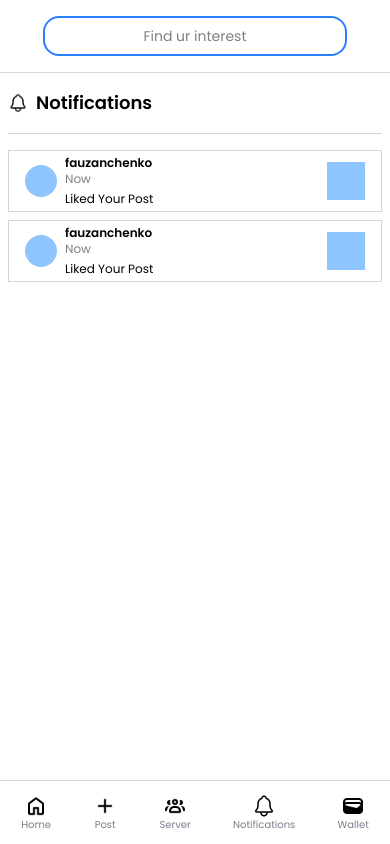
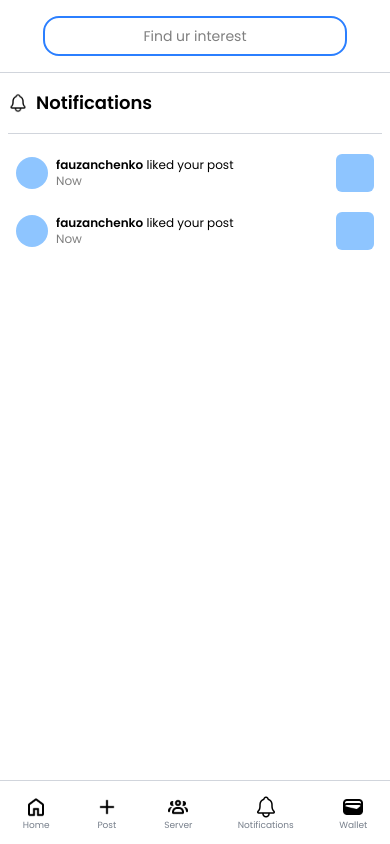
Before and after one commit to achmadfauzanhusain/frontend-startup-l19, a Next.js app: page /notifications in a window 390 px wide. Built offline with nearby package versions, Linux system fonts and the light colour scheme.

Commit message:
style(responsive)

```diff
--- a/components/sidebar.js
+++ b/components/sidebar.js
@@ -56,12 +56,12 @@ const Sidebar = () => {
       >
         {menuItems.map((item) => (
           <Link
-            href="/"
+            href={item.href}
             key={item.label}
             className="flex flex-col items-center justify-center text-xs text-gray-600"
           >
             <Image src={item.icon} alt={item.label} width={24} height={24} />
-            <p className="opacity-75 text-[10px]">{item.label}</p>
+            <p className="opacity-75 text-[9px]">{item.label}</p>
           </Link>
         ))}
       </div>
--- a/pages/notifications.js
+++ b/pages/notifications.js
@@ -14,33 +14,31 @@ const Notifications = () => {
                     </div>
                     <hr className="border-gray-300 mt-4" />
 
-                    <div className="mt-4 flex flex-col gap-2">
-                        <Link href="/fauzanchenko" className="flex gap-2 items-center border border-gray-300 py-1 px-4">
+                    <div className="mt-4 flex flex-col gap-3">
+                        <Link href="/fauzanchenko" className="flex gap-2 items-center py-1 px-2">
                             {/* <Image /> */}
                             <div className="bg-blue-300 rounded-4xl p-4"></div>
 
                             {/* user info */}
                             <div className="text-xs flex justify-between items-center w-full">
                                 <div>
-                                    <h2 className="font-semibold">fauzanchenko</h2>
+                                        <h2><span className="font-semibold">fauzanchenko</span> liked your post</h2>
                                     <p className="opacity-50">Now</p>
-                                    <p className="mt-1">Liked Your Post</p>
                                 </div>
-                                <div className="w-[38px] h-[38px] bg-blue-300"></div>
+                                <div className="w-[38px] h-[38px] rounded-md bg-blue-300"></div>
                             </div>
                         </Link>
-                        <Link href="/fauzanchenko" className="flex gap-2 items-center border border-gray-300 py-1 px-4">
+                        <Link href="/fauzanchenko" className="flex gap-2 items-center py-1 px-2">
                             {/* <Image /> */}
                             <div className="bg-blue-300 rounded-4xl p-4"></div>
 
                             {/* user info */}
                             <div className="text-xs flex justify-between items-center w-full">
                                 <div>
-                                    <h2 className="font-semibold">fauzanchenko</h2>
+                                        <h2><span className="font-semibold">fauzanchenko</span> liked your post</h2>
                                     <p className="opacity-50">Now</p>
-                                    <p className="mt-1">Liked Your Post</p>
                                 </div>
-                                <div className="w-[38px] h-[38px] bg-blue-300"></div>
+                                <div className="w-[38px] h-[38px] rounded-md bg-blue-300"></div>
                             </div>
                         </Link>
                     </div>
--- a/pages/your-wallet.js
+++ b/pages/your-wallet.js
@@ -35,12 +35,12 @@ const Wallet = () => {
 
                     {/* explain */}
                     <div className="mt-4">
-                        <h1 className="text-xl md:text-2xl font-semibold">Built With Zero Knowledge Proof Technology</h1>
-                        <p className="text-sm md:text-base mt-2 opacity-75 leading-relaxed">
+                        <h1 className="text-xl font-semibold">Built With Zero Knowledge Proof Technology</h1>
+                        <p className="text-sm mt-2 opacity-75 leading-relaxed">
                             The application of zero-knowledge proofs on social media is the use of a cryptographic method that allows users to prove the validity of a specific claim to the platform or other users without having to disclose the personal data or sensitive information on which that claim is based.
                             <span className="font-semibold"> Simply: ur not need to input ur pesonal data to use the social media, but u can still prove that ur a real person and not a bot or fake account.</span>
                         </p>
-                        <Link href="https://chain.link/education/zero-knowledge-proof-zkp" className="text-sm md:text-base mt-2 opacity-75 text-blue-500 hover:underline">
+                        <Link href="https://chain.link/education/zero-knowledge-proof-zkp" className="text-sm mt-2 opacity-75 text-blue-500 hover:underline">
                             More Explain
                         </Link>
                     </div>
@@ -48,7 +48,7 @@ const Wallet = () => {
 
                     {/* register */}
                     <div className="mt-4">
-                        <button className="bg-[#4272FC] cursor-pointer text-sm text-white py-2 md:py-3 px-3 rounded-md hover:bg-[#3a68e6]">
+                        <button className="bg-[#4272FC] cursor-pointer text-sm text-white py-2 px-2 rounded-md hover:bg-[#3a68e6]">
                             Register with Your Wallet
                         </button>
                         <p className="text-green-500 mt-1 font-semibold text-sm">registered successfully!</p>
@@ -57,7 +57,7 @@ const Wallet = () => {
 
                     {/* create proof */}
                     <div className="mt-4">
-                        <button className="bg-[#4272FC] cursor-pointer text-sm text-white py-2 md:py-3 px-3 rounded-md hover:bg-[#3a68e6]">
+                        <button className="bg-[#4272FC] cursor-pointer text-sm text-white py-2 px-2 rounded-md hover:bg-[#3a68e6]">
                             Generate Proof
                         </button>
 
@@ -73,7 +73,7 @@ const Wallet = () => {
 
                     {/* login */}
                     <div className="mt-4">
-                        <button className="bg-[#4272FC] cursor-pointer text-sm text-white py-2 md:py-3 px-3 rounded-md hover:bg-[#3a68e6]">
+                        <button className="bg-[#4272FC] cursor-pointer text-sm text-white py-2 px-2 rounded-md hover:bg-[#3a68e6]">
                             Login With Proof
                         </button>
                         <p className="text-green-500 mt-1 font-semibold text-sm">login successfully!</p>
```
